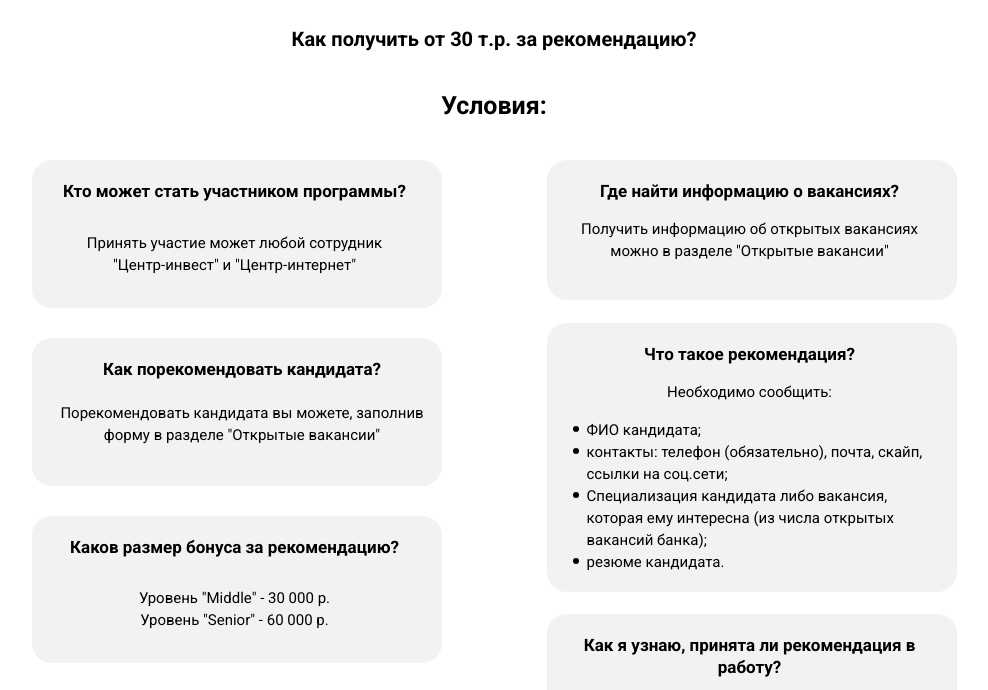
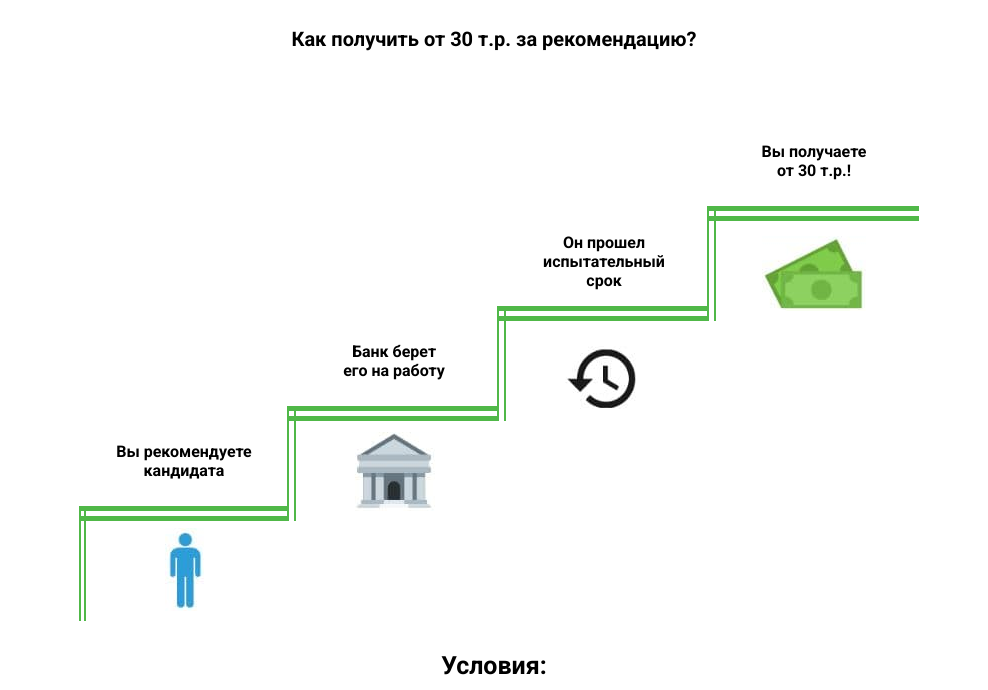
Before and after one commit to Tesla220-1/showroom-work, a website: page src/index.html in a window 1280 px wide. Shown: the part 78-768 px from the top of the page, without its empty margins (146-1134 px from the left). Drawn offline with Linux system fonts and the light colour scheme.

Commit message:
action ready

```diff
--- a/src/index.html
+++ b/src/index.html
@@ -16,7 +16,48 @@
     <h3 class="action__subtitle">
         Как получить от 30 т.р. за рекомендацию?
     </h3>
+
     <div class="action__chart">
+
+        <div class="action__chart-row" id="chart-row-1">
+            <div class="action__chart-text">
+                Вы получаете <br> от 30 т.р.!
+            </div>
+        </div>
+
+        <div class="action__chart-row action__chart-cell" id="chart-row-2">
+            <div class="action__chart-text">
+                Он прошел <br> испытательный <br> срок
+            </div>
+            <div class="action__chart-icon">
+                <img src="icons/icon-1.jpg.png" alt="money">
+            </div>
+        </div>
+
+        <div class="action__chart-row action__chart-cell" id="chart-row-3">
+            <div class="action__chart-text">
+                Банк берет <br> его на работу
+            </div>
+            <div class="action__chart-icon">
+                <img src="icons/icon-2.jpg.png" alt="clock">
+            </div>
+        </div>
+
+        <div class="action__chart-row action__chart-cell" id="chart-row-4">
+            <div class="action__chart-text">
+                Вы рекомендуете <br> кандидата
+            </div>
+            <div class="action__chart-icon">
+                <img src="icons/icon-3.jpg.png" alt="bank">
+            </div>
+        </div>
+
+        <div class="action__chart-row action__chart-cell" id="chart-row-5">
+            <div class="line"></div>
+            <div class="action__chart-icon">
+                <img src="icons/icon-4.jpg.png" alt="person">
+            </div>
+        </div>
 
     </div>
 </section>
--- a/src/sass/blocks/_action.scss
+++ b/src/sass/blocks/_action.scss
@@ -12,4 +12,124 @@
         margin-top: 30px;
         font-size: 20px;
     }
+    &__chart {
+        width: 850px;
+        margin: 0 auto;
+        margin-top: 60px;
+        display: flex;
+        flex-direction: column;
+        align-items: flex-end;
+    }
+    &__chart-row {
+        display: flex;
+        justify-content: flex-end;
+        position: relative;
+        width: 420px;
+        height: 100px;
+
+    }
+    &__chart-text {
+        width: 210px;
+        font-size: 16px;
+        font-weight: 700;
+        display: flex;
+        justify-content: center;
+        align-items: center;
+        text-align: center;
+    }
+    &__chart-icon {
+        width: 210px;
+        display: flex;
+        justify-content: center;
+        align-items: flex-end;
+        img {
+            max-width: 100%;
+            max-height: 100%;
+        }
+    }
 }
+
+#chart-row-1 {
+    width: 210px;
+    &::after {
+        content: '';
+        display: block;
+        position: absolute;
+        width: 100%;
+        height: 5px;
+        background: $bank-color;
+        bottom: 0;
+    }
+}
+
+#chart-row-3 {
+    margin-right: 210px;
+}
+
+#chart-row-4 {
+    margin-right: 420px;
+}
+
+#chart-row-5 {
+    margin-right: 630px;
+    width: 210px;
+    .line {
+        position: absolute;
+        height: calc(100% + 14px);
+        width: 2px;
+        background: $bank-color;
+        left: 0px;
+        top: -4px;
+    }
+}
+
+
+.action__chart-cell {
+    .action {
+        &__chart-text {
+            position: relative;
+            &::after {
+                content: '';
+                display: block;
+                position: absolute;
+                width: 210px;
+                height: 5px;
+                background: $bank-color;
+                bottom: 0;
+            }
+            &::before {
+                content: '';
+                display: block;
+                position: absolute;
+                height: calc(100% + 14px);
+                width: 2px;
+                background: $bank-color;
+                right: 0px;
+                top: -5px;
+            }
+        }
+
+        &__chart-icon {
+            position: relative;
+            &::before {
+                content: '';
+                display: block;
+                position: absolute;
+                width: 100%;
+                height: 5px;
+                background: $bank-color;
+                top: 5px;
+            }
+            &::after {
+                content: '';
+                display: block;
+                position: absolute;
+                height: calc(100% + 14px);
+                width: 2px;
+                background: $bank-color;
+                left: 5px;
+                top: -4px;
+            }
+        }
+    }
+}
```
Also changed, not shown: src/css/style.min.css, src/icons/icon-1.jpg.png (added), src/icons/icon-2.jpg.png (added), src/icons/icon-3.jpg.png (added), src/icons/icon-4.jpg.png (added).
